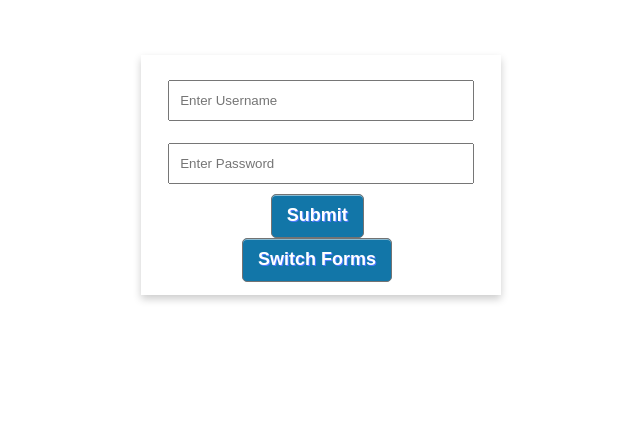
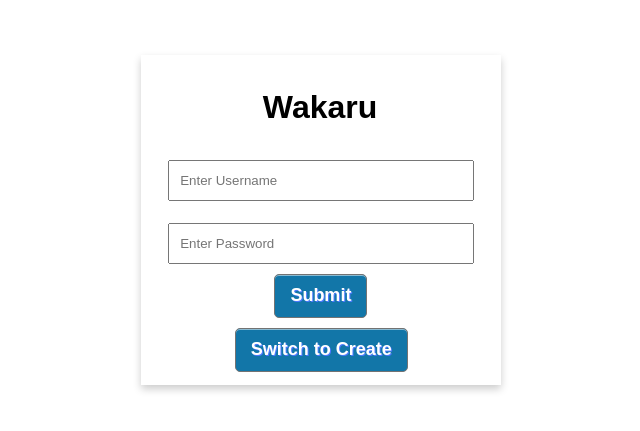
Before and after one commit to ACC25/wakaru-frontend, a React (Create React App) app: page / in a window 1280 px wide. Shown: the part 137-568 px from the top of the page, without its empty margins (358-998 px from the left). Built offline with nearby package versions, Linux system fonts and the light colour scheme.

Commit message:
Adds app name to login screen.

```diff
--- a/src/components/card.css
+++ b/src/components/card.css
@@ -30,6 +30,7 @@
 }
 
 .emailBreakDownChart {
+  height: 300 px;
   padding-left: 35%;
   width: 28%;
 }
@@ -37,6 +38,10 @@
 .overallBreakDown {
   padding-left: 39%;
   width: 28%;
+}
+
+.logoContainer {
+  background-color: red;
 }
 
 .loginContainer {
@@ -73,7 +78,7 @@ input[type="text" i] {
 
 input[type="submit" i] {
   position: relative;
-  left: 36%;
+  left: 37%;
   padding: 10px 15px 11px;
   font-size: 18px;
   background-color: #1276a8;
@@ -107,11 +112,17 @@ button {
 }
 
 button, .switch {
+  margin-top: 3%;
   position: relative;
-  left: 28%
+  left: 26%
 }
 
 #createAccount {
   position: relative;
   left: 26%
 }
+
+#mainLogo {
+  position: relative;
+  left: 33.8%
+}
--- a/src/components/forms.js
+++ b/src/components/forms.js
@@ -29,13 +29,16 @@ class Forms extends Component {
       create: <CreateAccountForm auth={this.props.auth}/>
     }
     const unauthenticated = forms[this.state.form]
-    const unauthenticatedButton = <button className='button switch'onClick={this.resetForm}> Switch Forms </button>
+    const unauthenticatedLogin = <button className='button switch'onClick={this.resetForm}> Switch to Create </button>
+    const unauthenticatedCreate = <button className='button switch'onClick={this.resetForm}> Switch to Login </button>
     const authenticated = <div></div>
+    const unauthenticatedSwitch = this.state.form == "create" ? unauthenticatedCreate : unauthenticatedLogin
     const bodyForms = this.props.authenticated ? authenticated : unauthenticated
-    const switchButton = this.props.authenticated ? authenticated : unauthenticatedButton
+    const switchButton = this.props.authenticated ? authenticated : unauthenticatedSwitch
 
     return (
       <div className="loginContainer">
+      <h1 id="mainLogo">Wakaru</h1>
         { bodyForms }
         { switchButton }
       </div>
```
Also changed, not shown: src/logo.png (added).
